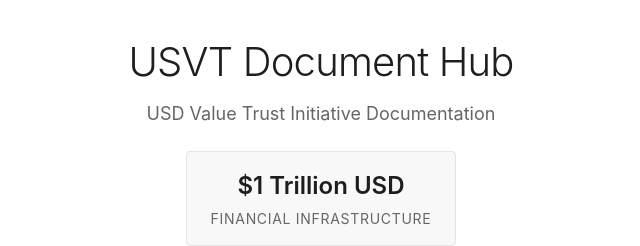
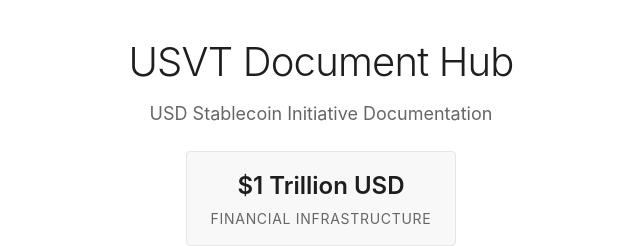
Before and after one commit to Stablecoin-USVT/Three-Part-Strategy-Overview, a plain HTML site: page index.html in a window 1280 px wide. Shown: the top 246 px of the page, 319-959 px from the left. Drawn offline with Linux system fonts and the light colour scheme.

Commit message:
Update index.html

```diff
--- a/index.html
+++ b/index.html
@@ -405,7 +405,7 @@
         <!-- Header -->
         <div class="header">
             <h1 class="main-title">USVT Document Hub</h1>
-            <p class="main-subtitle">USD Value Trust Initiative Documentation</p>
+            <p class="main-subtitle">USD Stablecoin Initiative Documentation</p>
             <div class="value-showcase">
                 <div class="value-amount">$1 Trillion USD</div>
                 <div class="value-description">Financial Infrastructure</div>
```
